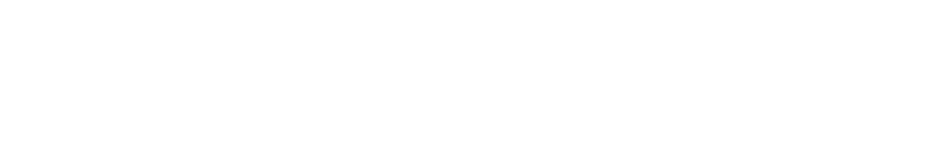
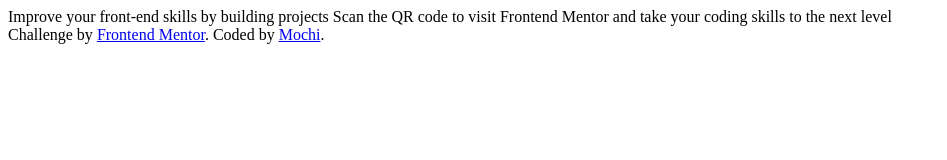
Before and after one commit to Mochi-FE/FM-QR-CODE, a plain HTML site: page index.html in a window 1280 px wide. Shown: the whole page, without its empty margins (0-947 px from the left). Drawn offline with Linux system fonts and the light colour scheme.

Commit message:
index content

```diff
--- a/index.html
+++ b/index.html
@@ -1,10 +1,23 @@
 <html lang="en">
 <head>
-    <meta charset="UTF-8">
-    <meta name="viewport" content="width=device-width, initial-scale=1.0">
-    <title>FM:qr-code</title>
+  <meta charset="UTF-8">
+  <meta name="viewport" content="width=device-width, initial-scale=1.0">
+
+  <link rel="icon" type="image/png" sizes="32x32" href="./images/favicon-32x32.png">
+  <link rel="stylesheet" href="css/all.css">
+
+  <title>FM QR-CODE</title>
+
 </head>
 <body>
 
+  Improve your front-end skills by building projects
+
+  Scan the QR code to visit Frontend Mentor and take your coding skills to the next level
+
+  <div class="attribution">
+    Challenge by <a href="https://www.frontendmentor.io?ref=challenge" target="_blank">Frontend Mentor</a>.
+    Coded by <a href="https://github.com/Mochi-FE/FM-QR-CODE" target="_blank">Mochi</a>.
+  </div>
 </body>
 </html>
```
Also changed, not shown: css/all.css (added).
